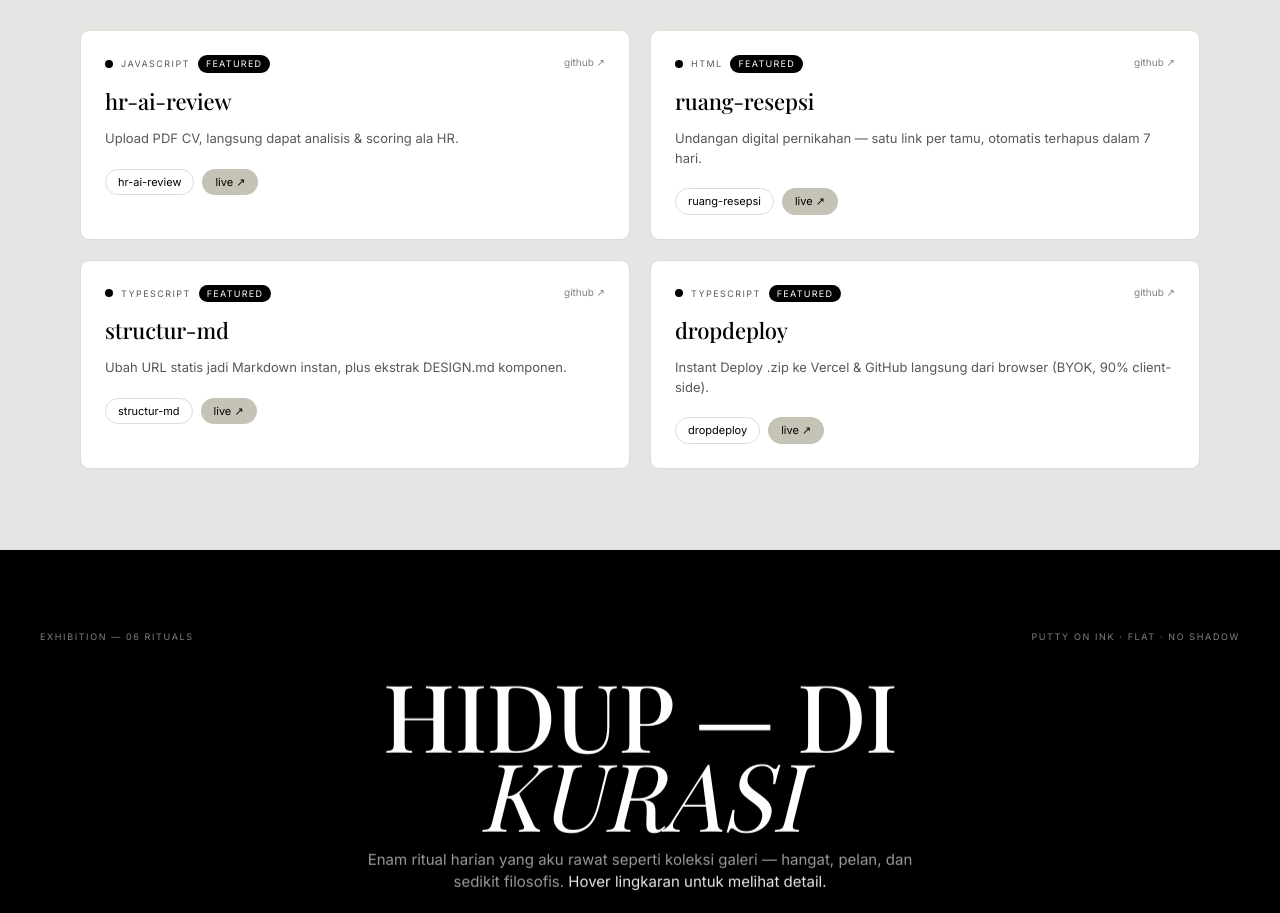
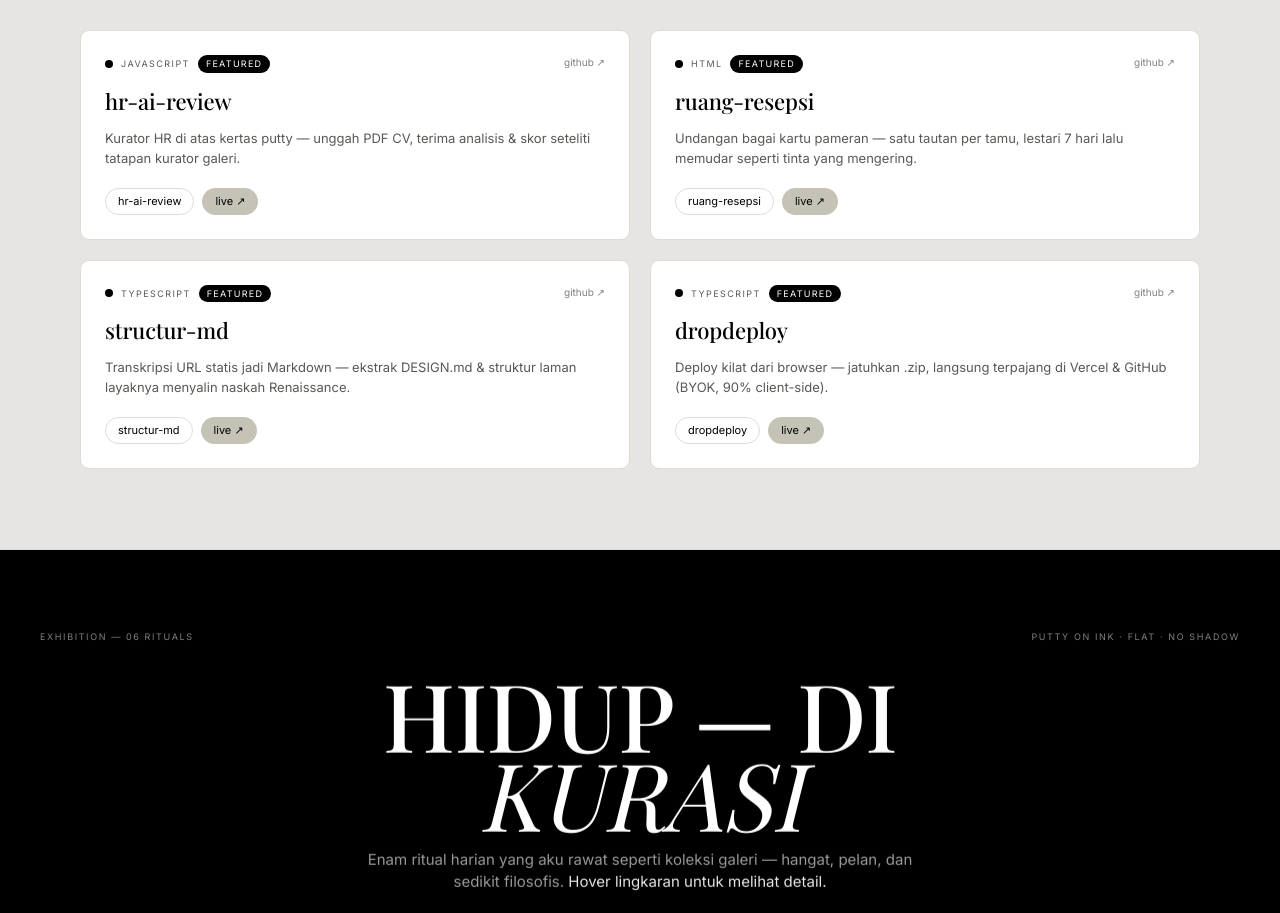
Before and after one commit to khamimzarr/khamim-portfolio, a Next.js app: page / in a window 1280 px wide. Shown: the part 2360-3273 px from the top of the page. Built offline with nearby package versions, Linux system fonts and the light colour scheme.

Commit message:
feat: permanis deskripsi Karya — tema Renaissance putty & ink
- hr-ai-review: Kurator HR di atas kertas putty
- ruang-resepsi: kartu pameran 7 hari
- structur-md: transkripsi naskah Renaissance
- dropdeploy: deploy kilat dari browser

```diff
--- a/src/app/page.tsx
+++ b/src/app/page.tsx
@@ -55,7 +55,7 @@ export default function Home() {
   const projects = [
     {
       name: "hr-ai-review",
-      desc: "Upload PDF CV, langsung dapat analisis & scoring ala HR.",
+      desc: "Kurator HR di atas kertas putty — unggah PDF CV, terima analisis & skor seteliti tatapan kurator galeri.",
       lang: "JavaScript",
       href: "https://github.com/khamimzarr/hr-ai-review",
       vercel: "https://hr-ai-review-nine.vercel.app",
@@ -63,7 +63,7 @@ export default function Home() {
     },
     {
       name: "ruang-resepsi",
-      desc: "Undangan digital pernikahan — satu link per tamu, otomatis terhapus dalam 7 hari.",
+      desc: "Undangan bagai kartu pameran — satu tautan per tamu, lestari 7 hari lalu memudar seperti tinta yang mengering.",
       lang: "HTML",
       href: "https://github.com/khamimzarr/ruang-resepsi",
       vercel: "https://ruang-resepsi.vercel.app",
@@ -71,7 +71,7 @@ export default function Home() {
     },
     {
       name: "structur-md",
-      desc: "Ubah URL statis jadi Markdown instan, plus ekstrak DESIGN.md komponen.",
+      desc: "Transkripsi URL statis jadi Markdown — ekstrak DESIGN.md & struktur laman layaknya menyalin naskah Renaissance.",
       lang: "TypeScript",
       href: "https://github.com/khamimzarr/structur-md",
       vercel: "https://structur-md.vercel.app",
@@ -79,7 +79,7 @@ export default function Home() {
     },
     {
       name: "dropdeploy",
-      desc: "Instant Deploy .zip ke Vercel & GitHub langsung dari browser (BYOK, 90% client-side).",
+      desc: "Deploy kilat dari browser — jatuhkan .zip, langsung terpajang di Vercel & GitHub (BYOK, 90% client-side).",
       lang: "TypeScript",
       href: "https://github.com/khamimzarr/dropdeploy",
       vercel: "https://dropdeploy.vercel.app",
```
